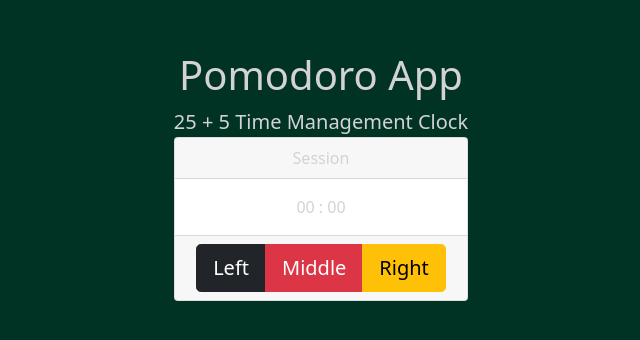
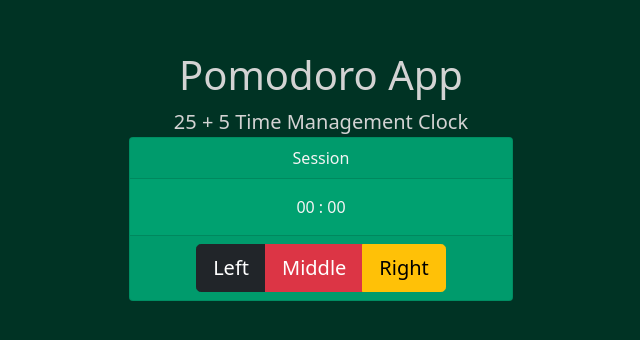
Before and after one commit to A3AJAGBE/react-pomodoro-app, a React (Create React App) app: page / in a window 1280 px wide. Shown: the part 224-564 px from the top of the page, without its empty margins (319-959 px from the left). Built offline with nearby package versions, Linux system fonts and the light colour scheme.

Commit message:
Add App card css

```diff
--- a/src/App.css
+++ b/src/App.css
@@ -12,3 +12,9 @@
   align-items: center;
   justify-content: center;
 }
+
+#App-Card {
+  background-color: var(--theme-color);
+  color: #f4f4f4;
+  min-width: 30vw;
+}
```
